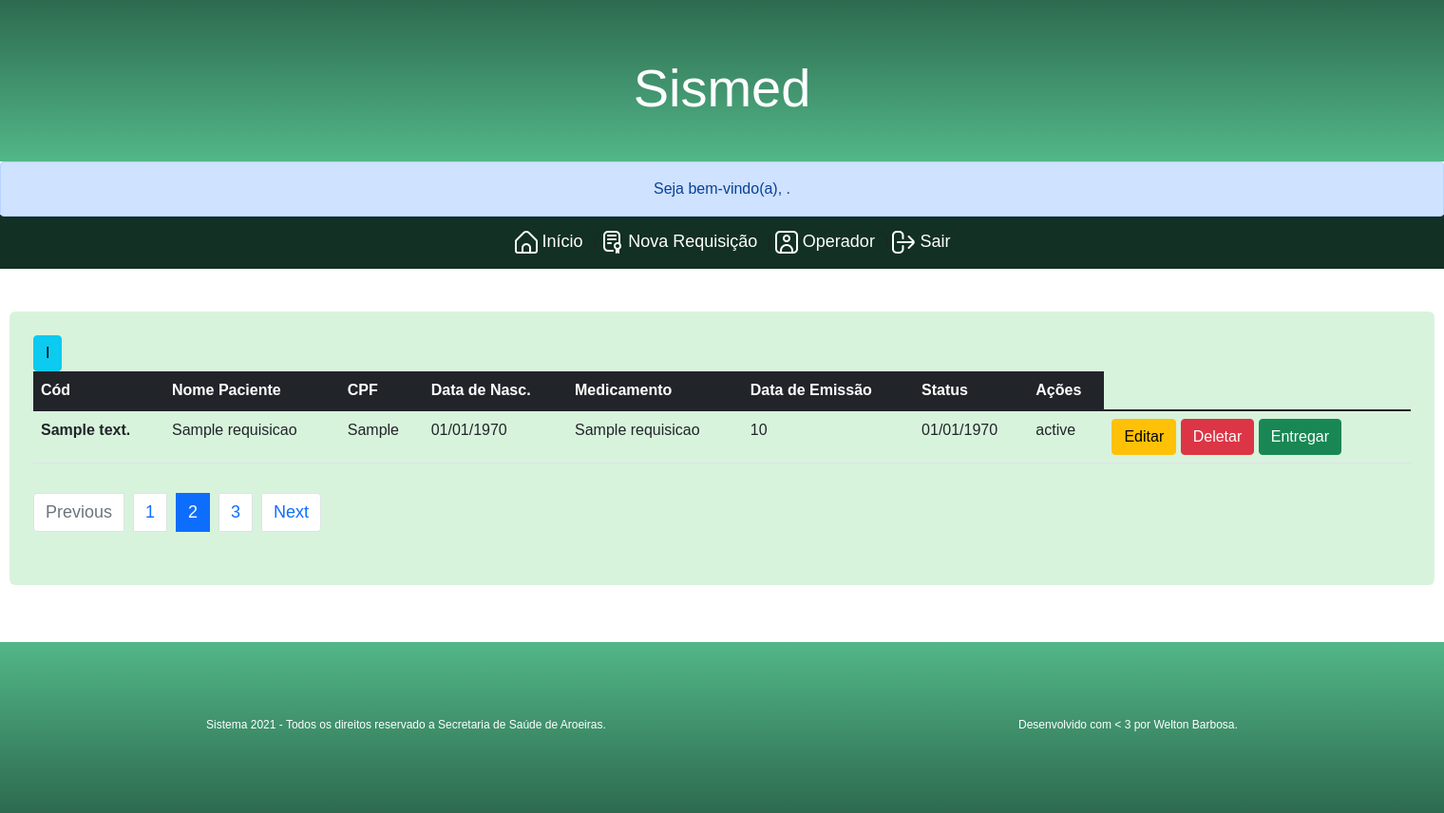
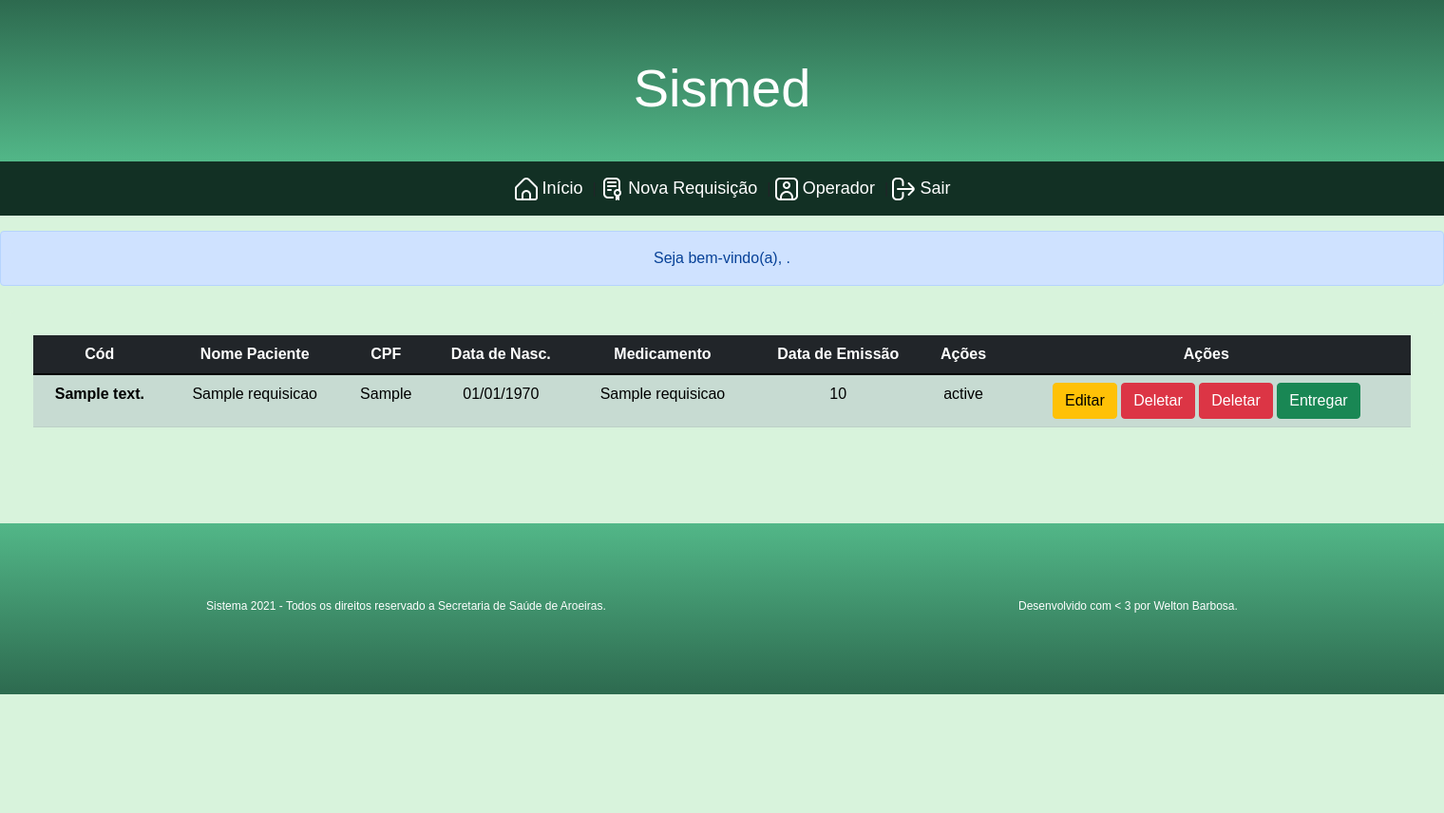
Before and after one commit to weltonbarbosa/medicamentos, a PHP site: page /painel.php in a window 1520 px wide. Shown: the whole page at 95% size. After the commit the page ends 731 px from the top, so only its background shows below. Run offline with PHP 8.4, Linux system fonts and the light colour scheme; the visitor is signed in with stand-in values (Sample User, id 1); tables that the repository leaves empty or names only in its code hold one stand-in row (values such as "Sample post"); data that the repository does not hold is empty; some libraries are stand-ins or nearby versions.

Commit message:
Atualização no CSS da página rquisição

```diff
--- a/index.php
+++ b/index.php
@@ -59,6 +59,7 @@
         margin-top: 80px;
         margin-bottom: 80PX;
     }
+
     .form-control{
         width: 100% !important;
     }
--- a/painel.php
+++ b/painel.php
@@ -24,8 +24,9 @@
     //Incluir o header da página
 
     include_once('estrutura/header.php');
+    include_once('estrutura/nav-operador.html');
     include_once('estrutura/mensagemNomeOperador.php');
-    include_once('estrutura/nav-operador.html');
+
 ?>
 
 <!--criando nossa paginação-->
@@ -77,8 +78,6 @@
 
 while($nomeMostrar = mysqli_fetch_assoc($query)):
 
-echo "Seja bem vindo(a), " . $nomeMostrar['nome_operador'] . ".";
-
 endwhile;
 
 ?>
@@ -86,7 +85,7 @@
 <!---------------------------------------------------------------------------------------->
 
 <!-------------------------------------------->
-<table class="table table-hover">
+<table class="table table-success table-striped" id="tabela-principal">
   <thead class="table-dark">
     <tr>
       <th scope="col">Cód</th>
@@ -95,11 +94,10 @@
       <th scope="col">Data de Nasc.</th>
       <th scope="col">Medicamento</th>
       <th scope="col">Data de Emissão</th>
-      <th scope="col">Status</th>
+      <th scope="col">Ações</th>
       <th scope="col">Ações</th>
     </tr>
   </thead>
-
 
     <?php
         if(!empty($_SESSION['logado'])):
@@ -129,13 +127,13 @@
                 <td><?php echo date('d/m/Y', strtotime($dados['nascimento_paciente']));?></td>
                 <td><?php echo $dados['nome_medicamento'];?></td>
                 <td><?php echo $dados['quant_medicamento'];?></td>
-                <td><?php echo date('d/m/Y', strtotime($dados['data_emissao_requisicao']));?></td>
                 <td><?php echo $dados['status_requisicao'];?></td>
                 <td>
                     <a href="modificar-requisicao?codigo_requisicao=<?php echo $dados['codigo_requisicao'];?>" ><input type="submit" value="Editar" name="editar-req" class="btn btn-warning"></a>
                     <a href="deletar-requisicao?codigo_requisicao=<?php echo $dados['codigo_requisicao'];?>&nome_paciente=<?php echo $dados['nome_paciente'];?>"><input type="submit" value="Deletar"  name="deletar-req" class="btn btn-danger"></a>
+                    <a href="deletar-requisicao?codigo_requisicao=<?php echo $dados['codigo_requisicao'];?>&nome_paciente=<?php echo $dados['nome_paciente'];?>"><input type="submit" value="Deletar"  name="deletar-req" class="btn btn-danger"></a>
                     <a href="deletar-requisicao?codigo_requisicao=<?php echo $dados['codigo_requisicao'];?>&nome_paciente=<?php echo $dados['nome_paciente'];?>"><input type="submit" value="Entregar" name="entregar-med" class="btn btn-success"></td></a>
-                    <a href="deletar-requisicao?codigo_requisicao=<?php echo $dados['codigo_requisicao'];?>&nome_paciente=<?php echo $dados['nome_paciente'];?>"><input type="submit" value="I" name="entregar-med" class="btn btn-info"></td></a>
+
                 </td>
             </tr>
         </tbody>
@@ -150,22 +148,6 @@
 
 </table>
 
-    <!--Pagiação-->
-    <nav aria-label="...">
-    <ul class="pagination">
-        <li class="page-item disabled">
-        <a class="page-link">Previous</a>
-        </li>
-        <li class="page-item"><a class="page-link" href="#">1</a></li>
-        <li class="page-item active" aria-current="page">
-        <a class="page-link" href="#">2</a>
-        </li>
-        <li class="page-item"><a class="page-link" href="#">3</a></li>
-        <li class="page-item">
-        <a class="page-link" href="#">Next</a>
-        </li>
-    </ul>
-    </nav>
 </main>
 
 
@@ -181,6 +163,10 @@
 
 <!--estiolos da página-->
 <style>
+
+#tabela-principal{
+    text-align: center !important;
+}
 
 #req-deletada{
     background-color: #c44536;
@@ -274,6 +260,9 @@
         padding: 25px;
     }
 
+    body{
+        background-color: #d8f3dc;
+    }
 
 </style>
 
```
Also changed, not shown: requisicao.php (+8 -2 lines).
